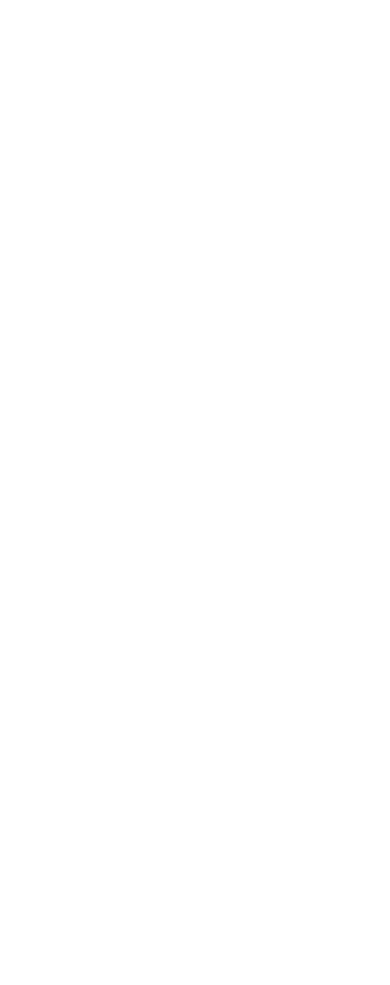
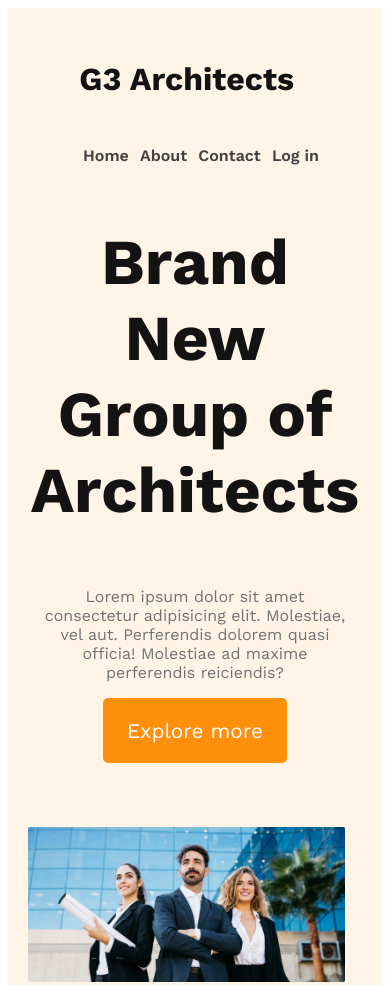
Before and after one commit to fahimrashid3/architects-webside, a plain HTML site: page index.html in a window 390 px wide. Shown: the top 985 px of the page. Before the commit the page ends 844 px from the top, so only its background shows below. Drawn offline with nearby package versions, Linux system fonts and the light colour scheme.

Commit message:
header section added successfully with responsive meadia query

```diff
--- a/index.html
+++ b/index.html
@@ -4,8 +4,39 @@
     <meta charset="UTF-8">
     <meta name="viewport" content="width=device-width, initial-scale=1.0">
     <title>Architects website</title>
+    <link rel="stylesheet" href="styles/architects.css">
 </head>
 <body>
+    <header>
+        <nav>
+            <h3 class="nav-title">G3 Architects</h3>
+            <ul>
+                <li><a href="">Home</a></li>
+                <li><a href="">About</a></li>
+                <li><a href="">Contact</a></li>
+                <li><a href="">Log in</a></li>
+            </ul>
+        </nav>
+        <div class="banner">
+            <div class="banner-content">
+                <h1 class="banner-title">Brand New Group of Architects</h1>
+                <p class="banner-description">Lorem ipsum dolor sit amet consectetur adipisicing elit. Molestiae,
+                     vel aut. Perferendis dolorem quasi officia! Molestiae ad maxime perferendis reiciendis?
+                    </p>
+                    <button class="btn-primary">Explore more</button>
+            </div>
+
+                <img class="banner-img" src="images/banner.png" alt="">
+        </div>
+
+    </header>
+    <main>
+
+    </main>
+
+    <footer>
+
+    </footer>
 
 </body>
 </html>
--- /dev/null
+++ b/styles/architects.css
@@ -0,0 +1,114 @@
+/* work sens font from google font */
+
+@import url('https://fonts.googleapis.com/css2?family=Work+Sans:wght@400;600;700;800;900&display=swap');
+
+*{
+    font-family: 'Work Sans', sans-serif;
+
+}
+.btn-primary{
+    background-color: #FF900E;
+    padding: 1.3rem 1.5rem;
+    border: none;
+    border-radius: 5px;
+    color: #fff;
+    font-size: 1.3rem;
+    font-weight: 600px;
+    cursor: pointer;
+}
+
+/* Header(nav) related css style */
+header{
+    background-color: #ff900e1a;
+    padding: 15px 240px;
+}
+nav{
+    display: flex;
+    justify-content: space-between;
+    align-items: center;
+}
+
+nav >ul {
+    display: flex;
+}
+nav li{
+    list-style: none;
+    margin-right: 30PX;
+    font-weight: 500;
+    font-size: 1rem;
+}
+nav li a{
+    text-decoration: none;
+    color: #424242;
+}
+.nav-title{
+    font-size:3rem;
+    font-weight:700;
+    color: #131313;
+}
+/* banner related css style */
+.banner-content{
+    display: flex;
+    flex-direction: column;
+    align-items: center;
+}
+.banner-content{
+    max-inline-size: 800px;
+    text-align: center;
+    margin: 0 auto;
+}
+.banner-title{
+    font-size: 4rem;
+    font-weight: 700;
+    color: #131313;
+}
+.banner-description{
+    color: #727272;
+    padding-bottom: 3rem;
+}
+.banner-img{
+    width: 100%;
+    padding-top: 4rem;
+}
+
+/* responsive media queries for mobile device */
+@media screen and (max-width:576px){
+    header{
+        padding: 20px;
+    }
+    nav{
+        flex-direction: column;
+        width: 95%;
+    }
+    .nav-title{
+        align-items: center;
+        font-size: 2rem;
+
+    }
+    nav li{
+        list-style: none;
+        margin-right: .7rem;
+        font-weight: 600;
+        font-size: 1rem;
+    }
+
+    .banner-description{
+        padding-bottom: 2rem;
+        padding: 0px 10px;
+        width: 95%;
+    }
+    .banner-img{
+        width: 95%;
+    }
+
+}
+/* responsive media queries for tablet device */
+@media screen and(min-width: 576px) and (max-width: 992px) {
+
+    header{
+        padding: 20px;
+    }
+
+
+
+}
```
